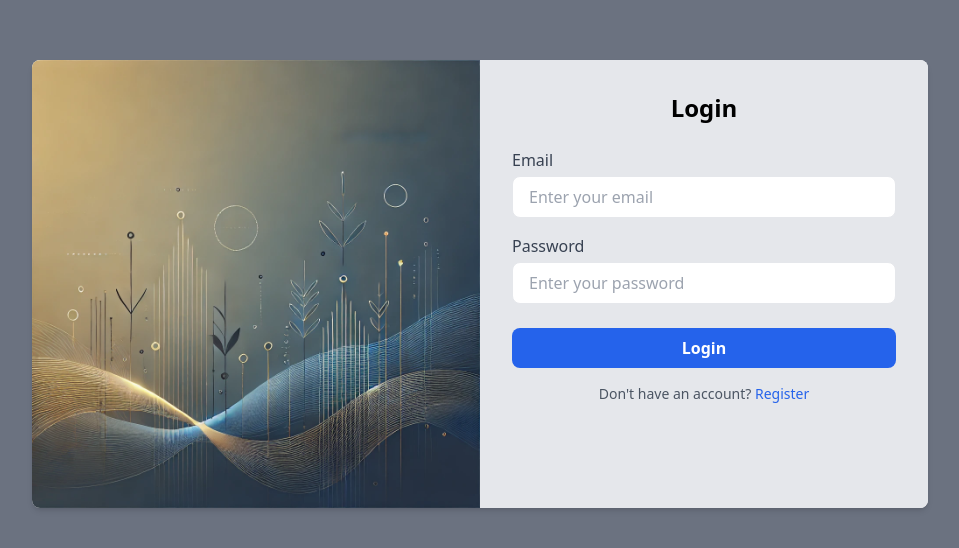
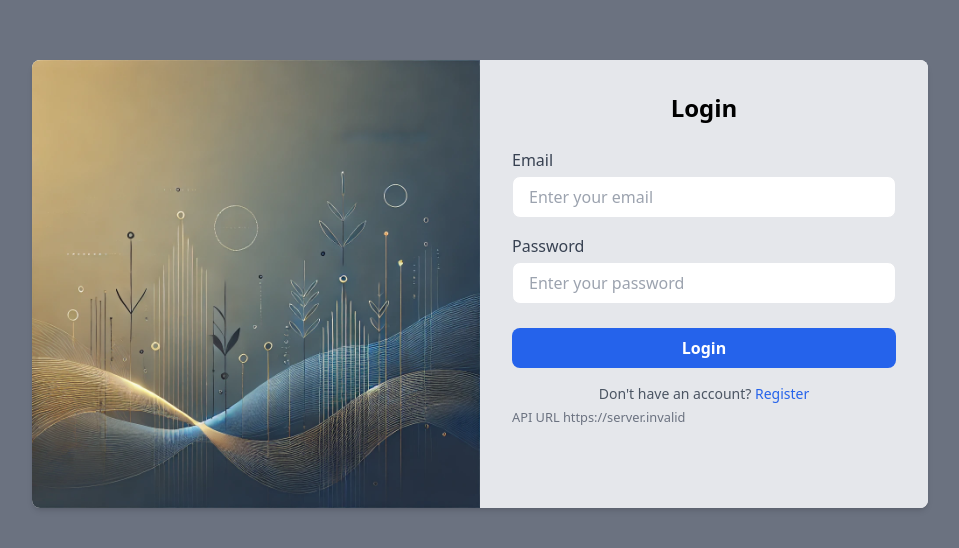
Before and after one commit to peerawet/TPS, a React (Vite) app in the folder frontend/: page /login in a window 1280 px wide. Shown: the part 116-664 px from the top of the page, without its empty margins (160-1119 px from the left). Built offline with nearby package versions, Linux system fonts and the light colour scheme; no server answers.

Commit message:
feat: display API URL in the login page for debugging purposes

```diff
--- a/frontend/src/pages/LoginPage.jsx
+++ b/frontend/src/pages/LoginPage.jsx
@@ -11,6 +11,7 @@ export default function LoginPage() {
   const [password, setPassword] = useState("");
   const [error, setError] = useState("");
   const [loading, setLoading] = useState(false);
+  const API_URL = import.meta.env.VITE_API_URL;
 
   const handleSubmit = async (e) => {
     e.preventDefault();
@@ -94,6 +95,9 @@ export default function LoginPage() {
               </button>
             </p>
           </div>
+          <small className="text-center mt-12 text-gray-500 ">
+            API URL {API_URL}
+          </small>
         </div>
       </div>
     </div>
```
